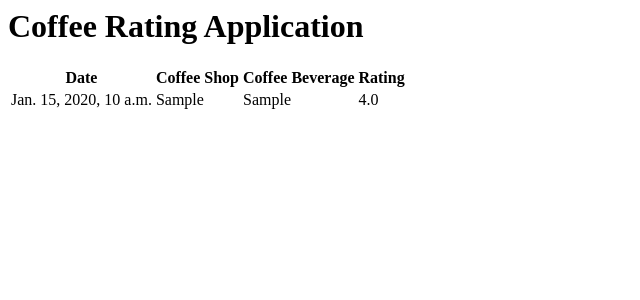
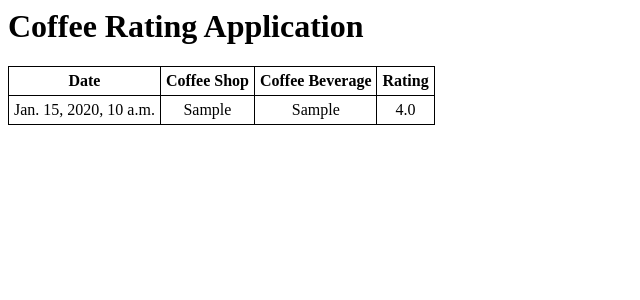
Before and after one commit to obejjada/coffee-rating-app, a Django app: page /coffee_database/all-records in a window 1280 px wide. Shown: the top 300 px of the page, without its empty margins (0-640 px from the left). Run offline with Django 4.2, Linux system fonts and the light colour scheme; tables that the repository leaves empty hold one stand-in row (values such as "Sample post").

Commit message:
Updated html template to include styling for a table and to increase padding of the table headers and table rows

```diff
--- a/coffee_database/templates/coffee_database/all-records.html
+++ b/coffee_database/templates/coffee_database/all-records.html
@@ -1,17 +1,27 @@
 <h1> Coffee Rating Application</h1>
+<style>
+    table, th, td {
+      border: 1px solid black;
+      border-collapse: collapse;
+    }
+    th, td {
+  padding: 5px;
+    }
+</style>
+</head>
 <table>
     <tbody>
-        <th>Date</th>
-        <th>Coffee Shop</th>
-        <th>Coffee Beverage</th>
-        <th>Rating</th>
+        <th style="text-align: center">Date</th>
+        <th style="text-align: center">Coffee Shop</th>
+        <th style="text-align: center">Coffee Beverage</th>
+        <th style="text-align: center">Rating</th>
     </tbody>
     {% for record in all_records %}
     <tr>
-        <td>{{record.Date}}</td>
-        <td>{{record.coffee_shop}}</td>
-        <td>{{record.coffee_beverage}}</td>
-        <td>{{record.rating}}</td>
+        <td style="text-align: center">{{record.Date}}</td>
+        <td style="text-align: center">{{record.coffee_shop}}</td>
+        <td style="text-align: center">{{record.coffee_beverage}}</td>
+        <td style="text-align: center">{{record.rating}}</td>
     </tr>
     {% endfor %}
 </table>
```
